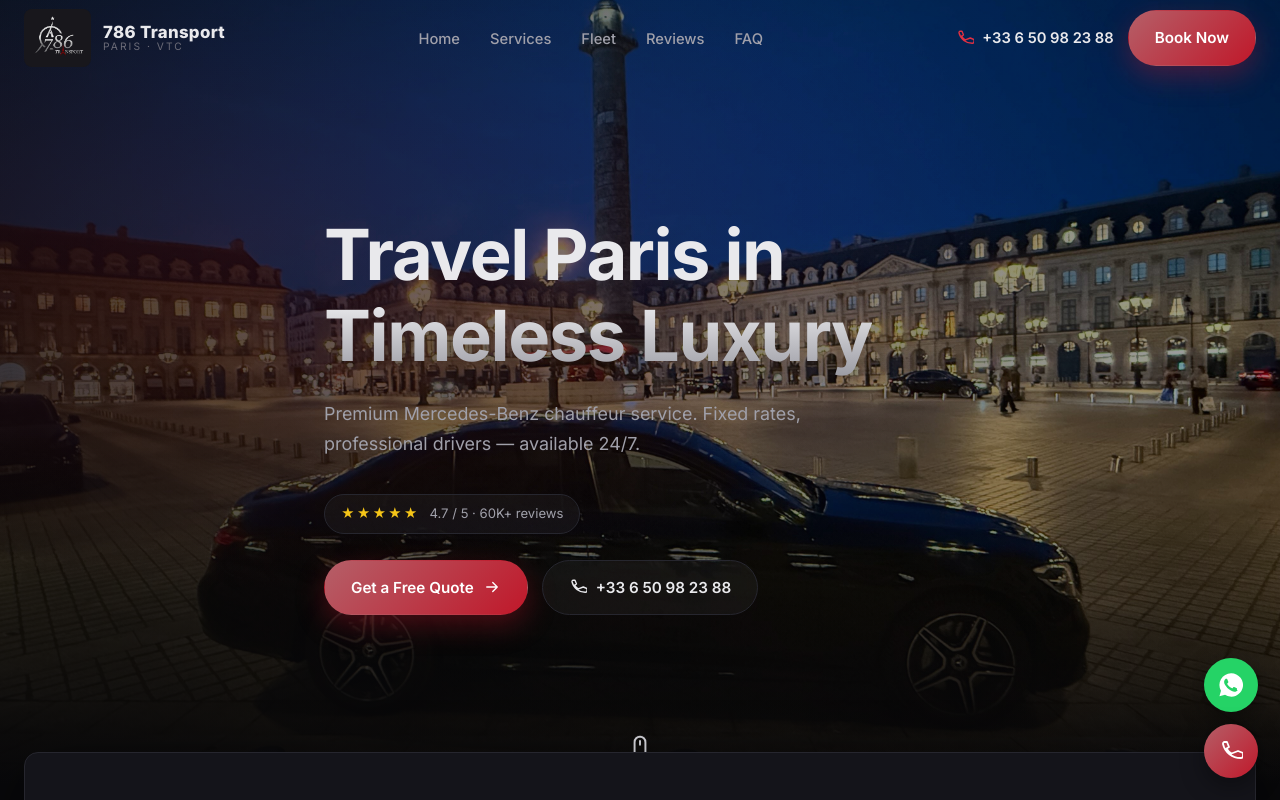
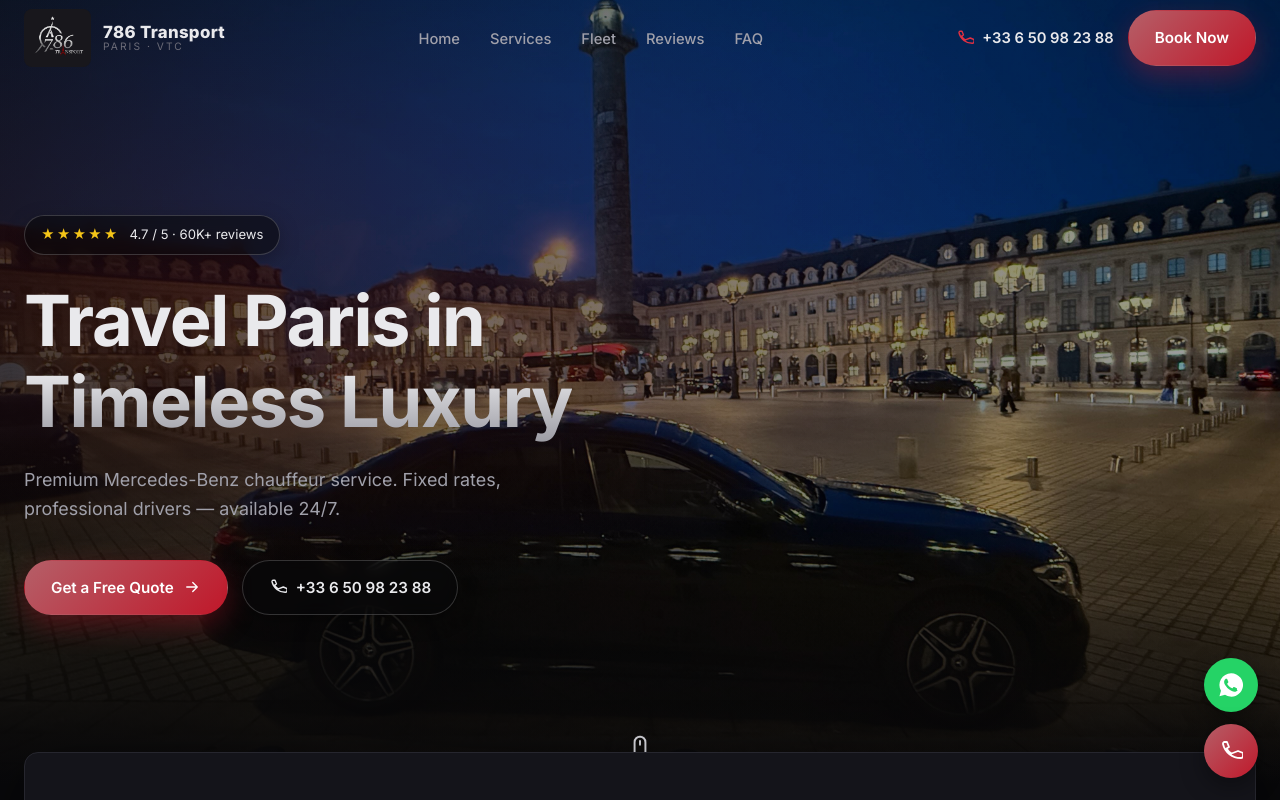
Before and after one commit to Haider-Ali-RoR/wheels786, a React (Vite) app: page / in a window 1280 px wide. Shown: the top 800 px of the page. Built offline with nearby package versions, Linux system fonts and the light colour scheme.

Commit message:
Adjust the hero section inner layout
Signed-off-by: Haider-Ali-RoR <haider.ali@devhouse.co>

```diff
--- a/src/components/Hero.tsx
+++ b/src/components/Hero.tsx
@@ -9,6 +9,11 @@ export default function Hero() {
       <div className="hero__overlay" />
 
       <div className="container hero__inner">
+        <span className="hero__badge">
+          <span className="stars">★★★★★</span>
+          {company.rating} / 5 · {company.reviewCount}+ reviews
+        </span>
+
         <h1>
           Travel Paris in <span className="text-silver">Timeless Luxury</span>
         </h1>
@@ -17,11 +22,6 @@ export default function Hero() {
           Premium Mercedes-Benz chauffeur service. Fixed rates, professional
           drivers — available 24/7.
         </p>
-
-        <span className="hero__badge">
-          <span className="stars">★★★★★</span>
-          {company.rating} / 5 · {company.reviewCount}+ reviews
-        </span>
 
         <div className="hero__cta">
           <a href="#contact" className="btn btn--primary">
--- a/src/index.css
+++ b/src/index.css
@@ -151,6 +151,16 @@ h1, h2, h3, h4 {
   background: rgba(255, 255, 255, 0.09);
   border-color: #3a3a44;
 }
+.hero__cta .btn--ghost {
+  background: rgba(8, 8, 10, 0.55);
+  border-color: rgba(255, 255, 255, 0.18);
+  backdrop-filter: blur(8px);
+  box-shadow: 0 6px 20px rgba(0, 0, 0, 0.28);
+}
+.hero__cta .btn--ghost:hover {
+  background: rgba(8, 8, 10, 0.72);
+  border-color: rgba(255, 255, 255, 0.3);
+}
 
 .btn--light {
   background: var(--silver-2);
@@ -287,7 +297,6 @@ h1, h2, h3, h4 {
 .hero__inner {
   position: relative;
   z-index: 2;
-  max-width: 680px;
   padding-top: 90px;
   padding-bottom: 60px;
 }
@@ -296,17 +305,20 @@ h1, h2, h3, h4 {
   align-items: center;
   gap: 10px;
   padding: 8px 16px;
-  border: 1px solid var(--line);
-  background: rgba(255, 255, 255, 0.04);
+  border: 1px solid rgba(255, 255, 255, 0.18);
+  background: rgba(8, 8, 10, 0.55);
+  backdrop-filter: blur(8px);
+  box-shadow: 0 6px 20px rgba(0, 0, 0, 0.28);
   border-radius: 999px;
   font-size: 0.82rem;
-  color: var(--text-dim);
+  color: var(--text);
   margin-bottom: 26px;
 }
 .hero__badge .stars { color: #f5c518; letter-spacing: 2px; }
 .hero h1 {
   font-size: clamp(2.4rem, 6vw, 4.4rem);
   margin-bottom: 22px;
+  max-width: 620px;
 }
 .hero p {
   font-size: 1.12rem;
@@ -1267,6 +1279,11 @@ h1, h2, h3, h4 {
   .modal__media { min-height: 190px; max-height: 220px; border-radius: 18px 18px 0 0; }
   .modal__rates { border-radius: 0 0 18px 18px; }
 }
+@media (max-width: 640px) {
+  .hero__inner { text-align: center; }
+  .hero h1, .hero p { max-width: 100%; margin-left: auto; margin-right: auto; }
+  .hero__cta { justify-content: center; }
+}
 @media (max-width: 540px) {
   .form__row { grid-template-columns: 1fr; }
   .coverage__grid { grid-template-columns: 1fr; }
```
